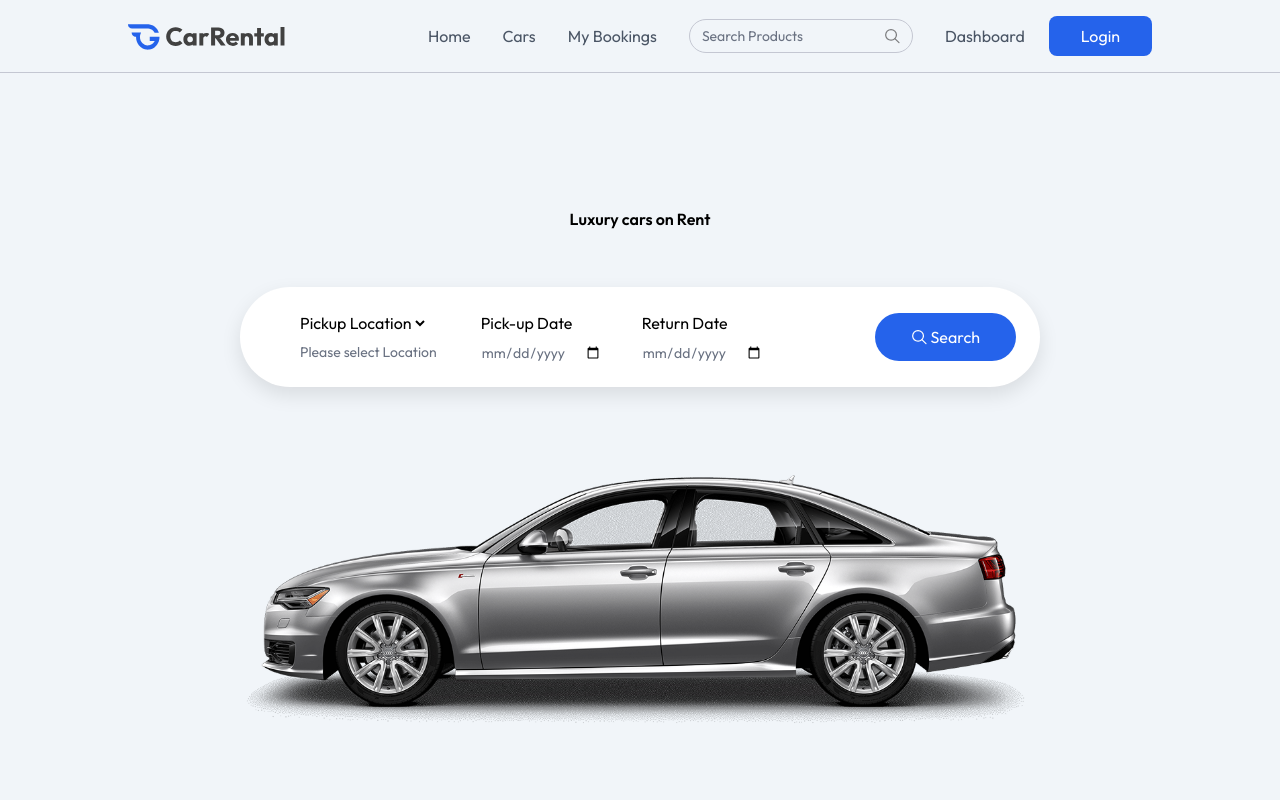
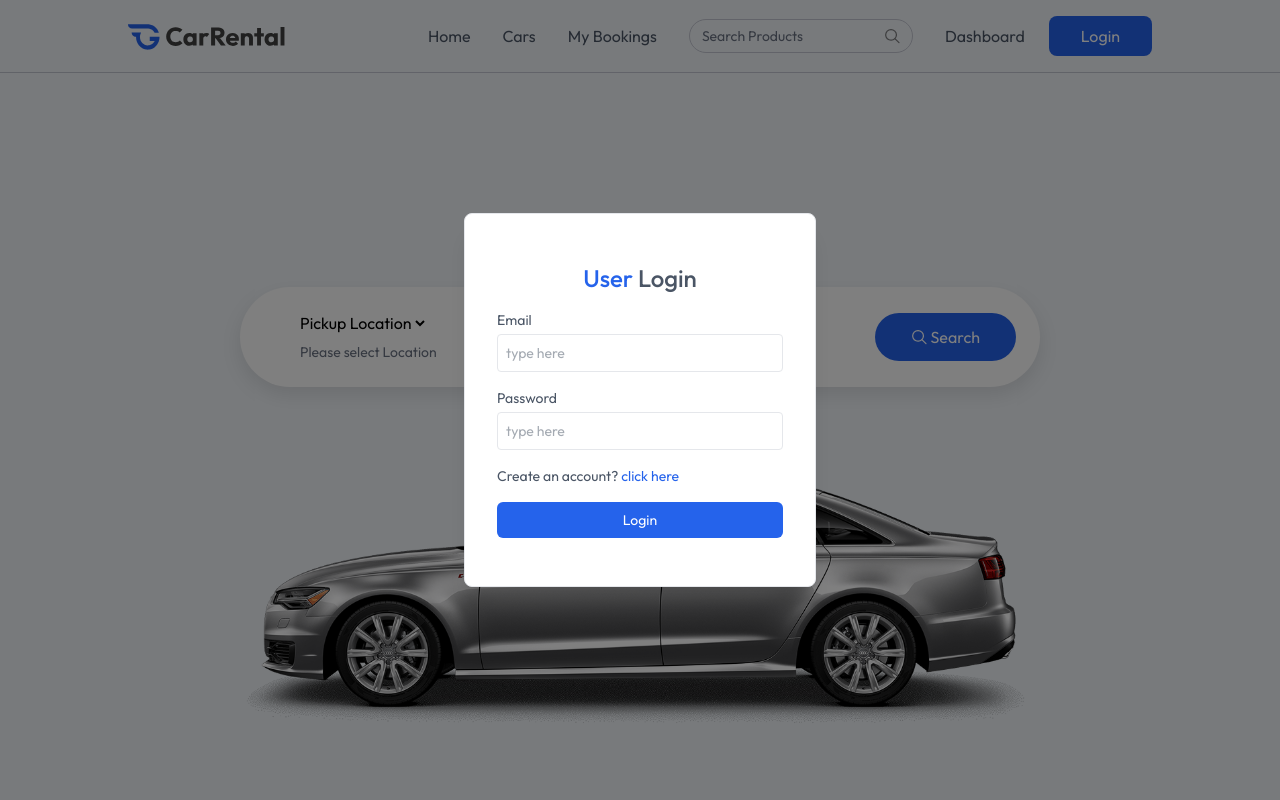
Before and after one commit to khushi-malviya/CarRental-MERNstack, a React (Vite) app in the folder client/: page / in a window 1280 px wide. Both pictures are taken after a click on the button "Login". Shown: the top 800 px of the page. Built offline with nearby package versions, Linux system fonts and the light colour scheme.

Commit message:
Login page created!

```diff
--- a/client/src/App.jsx
+++ b/client/src/App.jsx
@@ -11,13 +11,16 @@
 import AddCar from './pages/owner/AddCar'
 import ManageCars from './pages/owner/ManageCars'
 import ManageBookings from './pages/owner/ManageBookings'
+import Login from './components/Login'
 
 const App = () => {
   const [showLogin, setShowLogin] = useState(false)
   const isOwnerPath=useLocation().pathname.startsWith('/owner')
   return (
     <>
+      {showLogin && <Login setShowLogin={setShowLogin}/>}
       {!isOwnerPath && <Navbar setShowLogin={setShowLogin}/>}
+
     <Routes>
       <Route path='/' element={<Home/>}/>
       <Route path='/car-details/:id' element={<CarDetails/>}/>
--- /dev/null
+++ b/client/src/components/Login.jsx
@@ -0,0 +1,49 @@
+import React from 'react'
+
+const Login = ({setShowLogin}) => {
+   const [state, setState] = React.useState("login");
+    const [name, setName] = React.useState("");
+    const [email, setEmail] = React.useState("");
+    const [password, setPassword] = React.useState("");
+
+    const onSubmitHandler =async (event)=>{
+      event.preventDefault();
+    }
+  return (
+    <div onClick={()=> setShowLogin(false)}className='fixed top-0 bottom-0 left-0 right-0 z-100 flex items-center text-sm text-gray-600 bg-black/50'>
+      <form onSubmit={onSubmitHandler} onClick={(e)=>e.stopPropagation()}className="flex flex-col gap-4 m-auto items-start p-8 py-12 w-80 sm:w-[352px] rounded-lg shadow-xl border border-gray-200 bg-white">
+            <p className="text-2xl font-medium m-auto">
+                <span className="text-primary">User</span> {state === "login" ? "Login" : "Sign Up"}
+            </p>
+            {state === "register" && (
+                <div className="w-full">
+                    <p>Name</p>
+                    <input onChange={(e) => setName(e.target.value)} value={name} placeholder="type here" className="border border-gray-200 rounded w-full p-2 mt-1 outline-primary" type="text" required />
+                </div>
+            )}
+            <div className="w-full ">
+                <p>Email</p>
+                <input onChange={(e) => setEmail(e.target.value)} value={email} placeholder="type here" className="border border-gray-200 rounded w-full p-2 mt-1 outline-primary" type="email" required />
+            </div>
+            <div className="w-full ">
+                <p>Password</p>
+                <input onChange={(e) => setPassword(e.target.value)} value={password} placeholder="type here" className="border border-gray-200 rounded w-full p-2 mt-1 outline-primary" type="password" required />
+            </div>
+            {state === "register" ? (
+                <p>
+                    Already have an account? <span onClick={() => setState("login")} className="text-primary cursor-pointer">click here</span>
+                </p>
+            ) : (
+                <p>
+                    Create an account? <span onClick={() => setState("register")} className="text-primary cursor-pointer">click here</span>
+                </p>
+            )}
+            <button className="bg-primary hover:bg-blue-800 transition-all text-white w-full py-2 rounded-md cursor-pointer">
+                {state === "register" ? "Create Account" : "Login"}
+            </button>
+        </form>
+    </div>
+  )
+}
+
+export default Login
```
